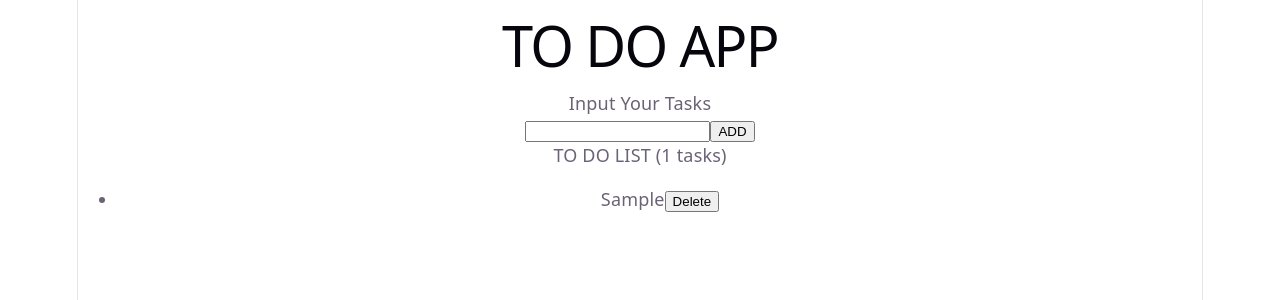
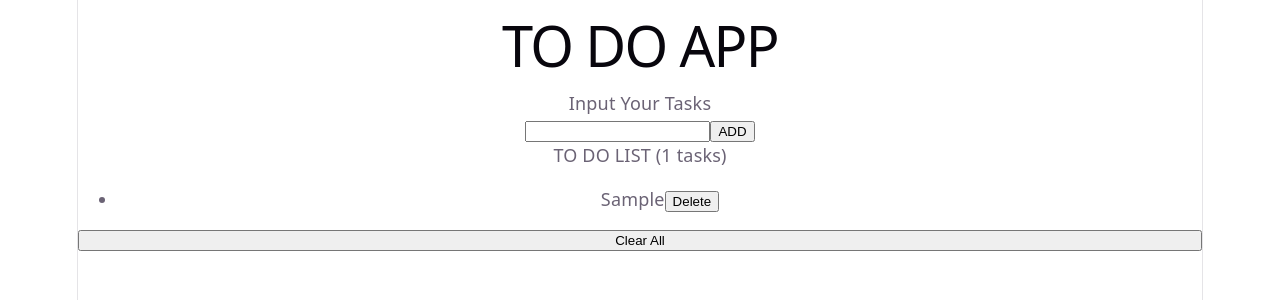
Before and after one commit to MarkAra7/ReactToDo, a React (Vite) app: page / in a window 1280 px wide. Both pictures are taken after typing "Sample" into the empty fields and a click on the button "ADD". Shown: the top 300 px of the page. Built offline with nearby package versions, Linux system fonts and the light colour scheme.

Commit message:
Add Clear All button to remove all tasks at once

```diff
--- a/src/App.jsx
+++ b/src/App.jsx
@@ -40,6 +40,10 @@ function App() {
         </ul>
       )}
 
+      {todolist.length > 0 && (
+        <button onClick={() => setTodolist([])}>Clear All</button>
+      )}
+
 
 
     </>
```
